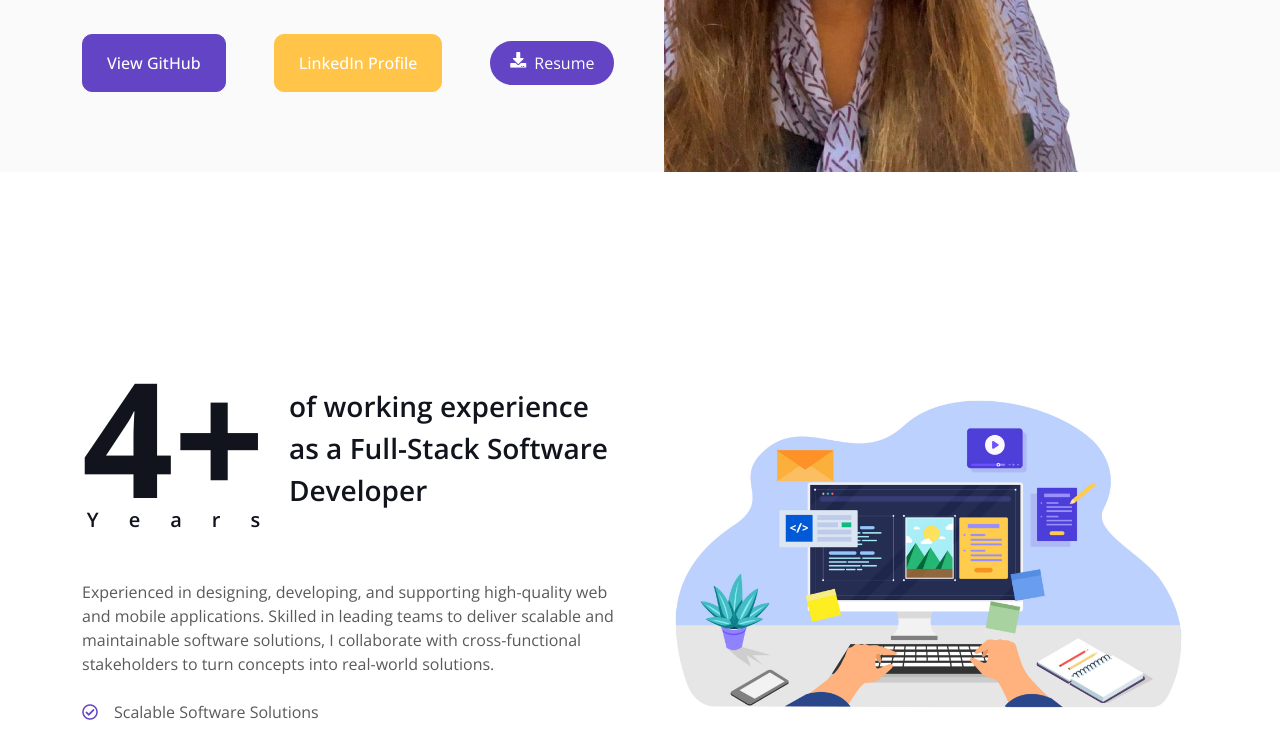
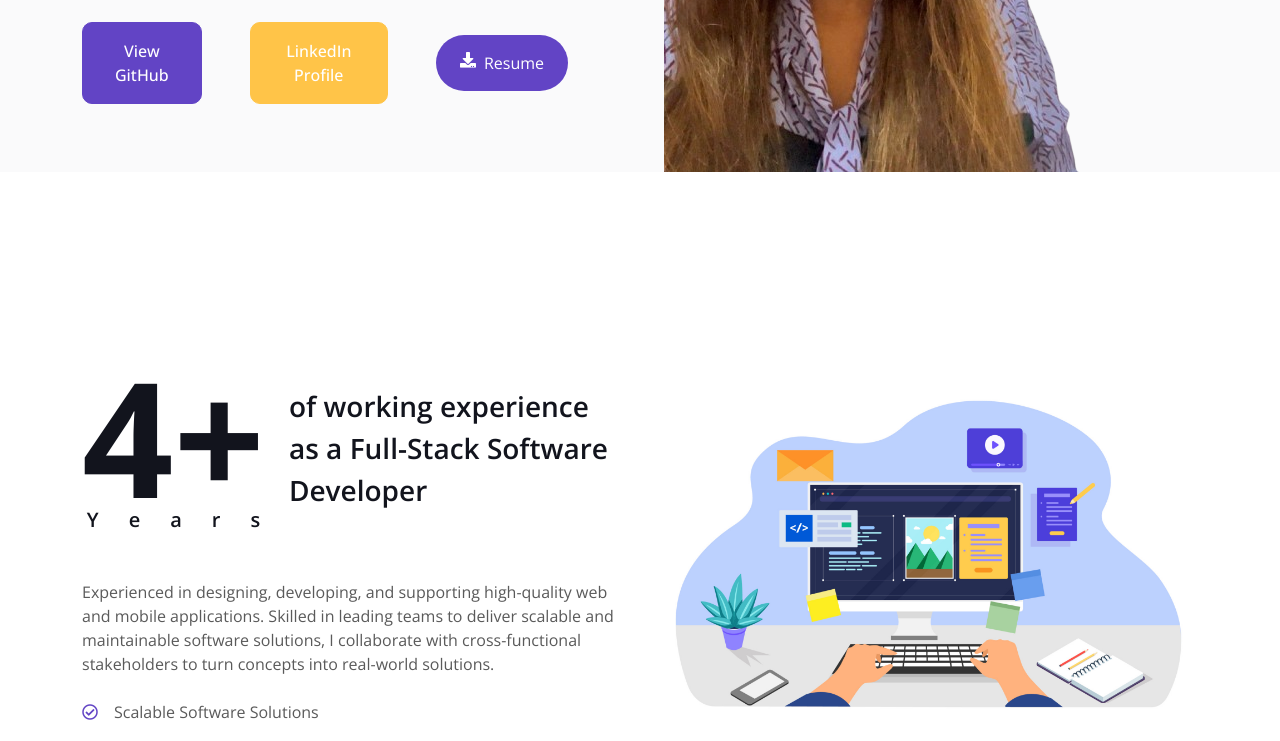
Before and after one commit to antonialagosmart/portfolio, a plain HTML site: page index.html in a window 1280 px wide. Shown: the part 359-1100 px from the top of the page. Drawn offline with nearby package versions, Linux system fonts and the light colour scheme.

Commit message:
feat:resume

```diff
--- a/index.html
+++ b/index.html
@@ -101,7 +101,7 @@
                     <div class="d-flex align-items-center pt-5">
                         <a href="https://github.com/T0niadev" class="btn btn-primary py-3 px-4 me-5">View GitHub</a>
                         <a href="https://www.linkedin.com/in/ifeoluwa-odubiyi-6572431a0" class="btn btn-secondary py-3 px-4 me-5">LinkedIn Profile</a>
-                        <button type="button" class="btn-download" data-bs-toggle="modal" data-bs-target="#fileModal">
+                        <button type="button " class="btn-download py-3 px-4 me-5" data-bs-toggle="modal" data-bs-target="#fileModal">
                             <i class="fa fa-download"></i> <span>Resume</span>
                         </button>
 
```
